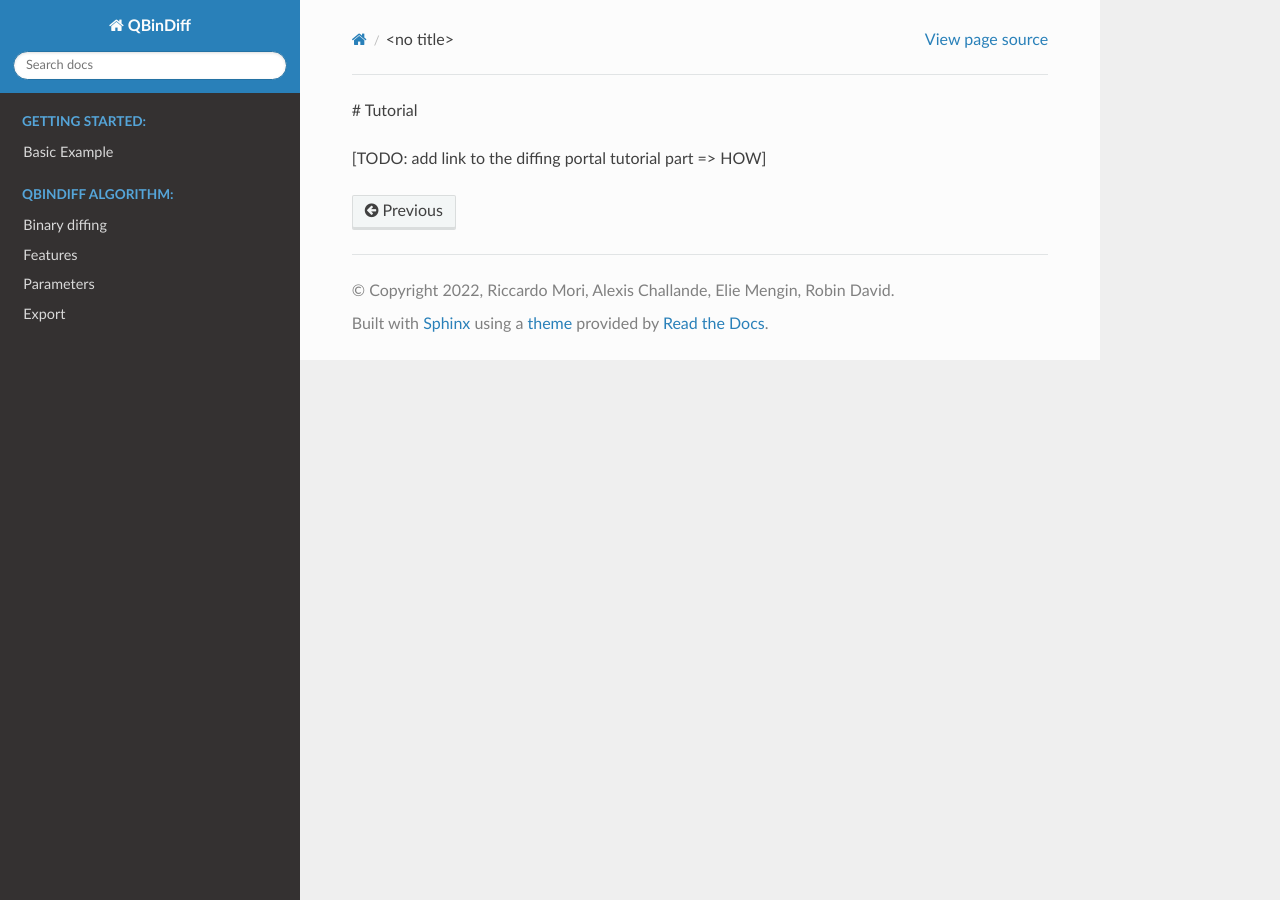
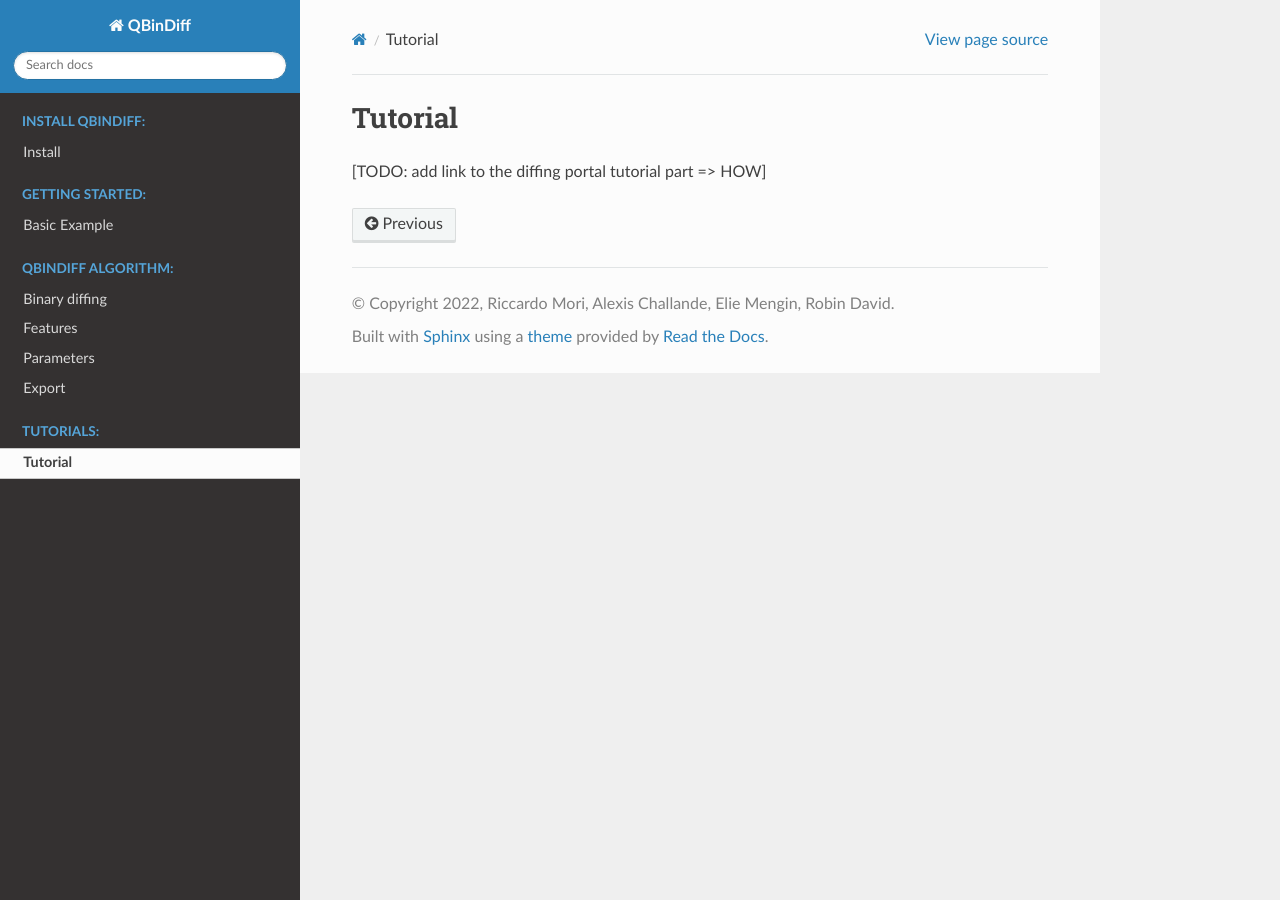
Before and after one commit to quarkslab/qbindiff, a Sphinx documentation site: the page built from doc/source/tutorial.rst, in a window 1280 px wide. Built offline with Sphinx 7.4.7 and the Read the Docs theme 2.0.0, drawn with Linux system fonts in a browser that asks for light colours; formulas are drawn with MathJax 3; pages that are not in the unit, such as notebooks, are missing from menus.

Commit message:
Update doc/source/tutorial.rst, doc/source/install.rst

```diff
--- a/doc/source/installation.rst
+++ b/doc/source/install.rst
@@ -1,5 +1,5 @@
 Install
-====================================
+=======
 
 QBinDiff
 --------
--- a/doc/source/tutorial.rst
+++ b/doc/source/tutorial.rst
@@ -1,3 +1,3 @@
-# Tutorial
-
+Tutorial
+========
 [TODO: add link to the diffing portal tutorial part => HOW]
```
